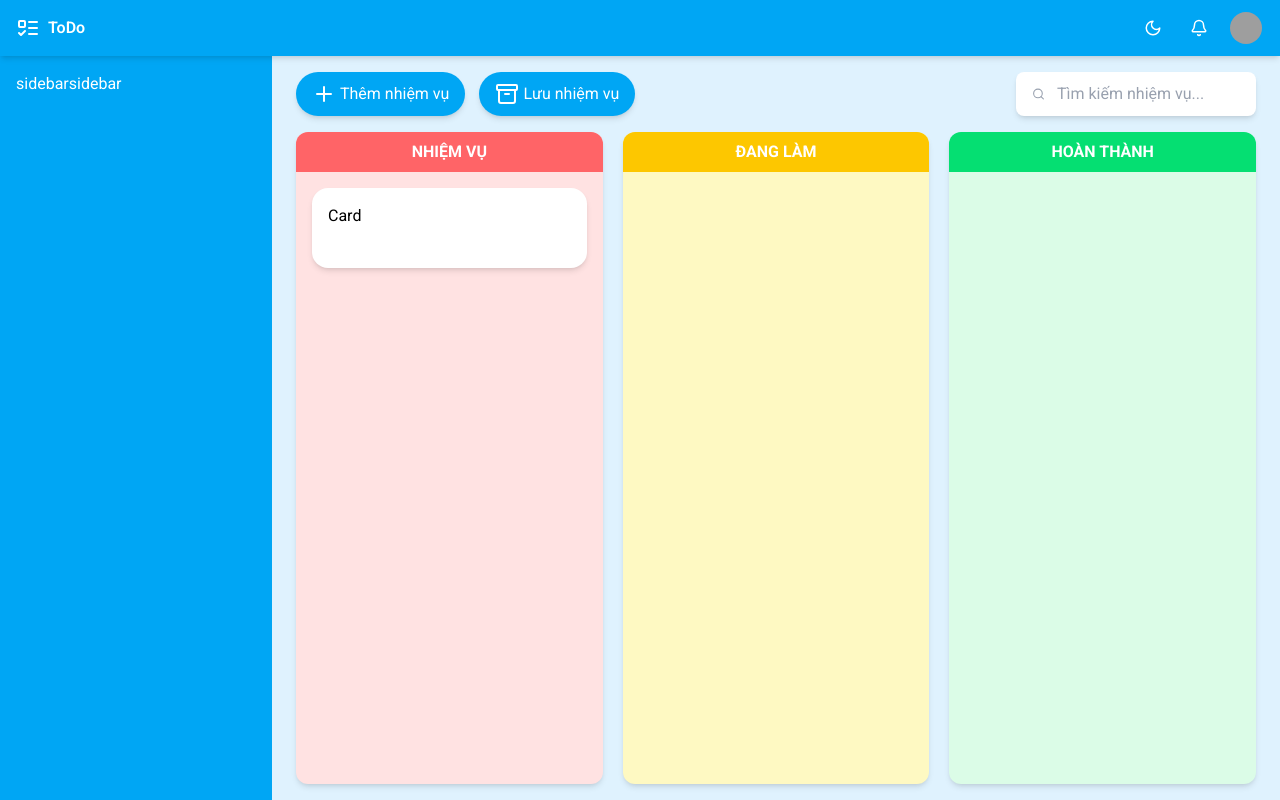
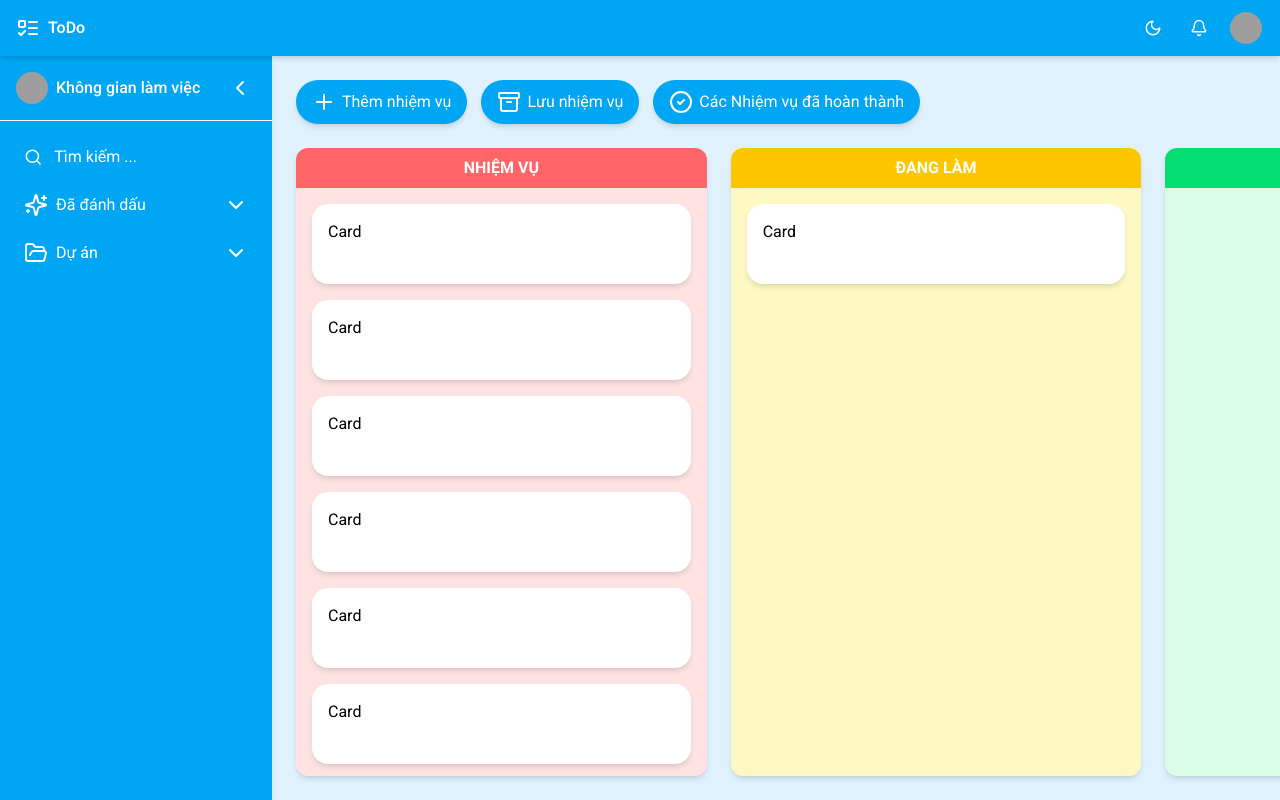
Before and after one commit to sylph03/Todolist, a React (Vite) app in the folder todolist-web/: page / in a window 1280 px wide. Built offline with nearby package versions, Linux system fonts and the light colour scheme; grey boxes are pictures that could not be loaded.

Commit message:
update layout: column, card, sidebar,...

```diff
--- a/todolist-web/src/App.jsx
+++ b/todolist-web/src/App.jsx
@@ -8,12 +8,12 @@ function App() {
   return (
     <>
       <ThemeProvider>
-        <div className="h-screen dark:bg-gray-800 text-white dark:text-gray-100 flex flex-col">
+        <div className="h-screen w-screen dark:bg-gray-800 text-white dark:text-gray-100 flex flex-col">
           {/* Thanh AppBar trên cùng */}
           <AppBar />
 
           {/* Container chứa Sidebar + Nội dung chính */}
-          <div className="flex flex-1">
+          <div className="flex flex-1 h-full relative">
             {/* Sidebar bên trái */}
             <SideBar />
 
--- a/todolist-web/src/components/AppBar/AppBar.jsx
+++ b/todolist-web/src/components/AppBar/AppBar.jsx
@@ -4,7 +4,7 @@ import { ListTodo, Bell, User } from 'lucide-react'
 
 function AppBar() {
   return (
-    <div className="w-full h-14 bg-sky-500 dark:bg-gray-800 flex items-center justify-between px-4 shadow-md z-1">
+    <div className="w-full h-HEIGHT_APPBAR bg-sky-500 dark:bg-gray-800 flex items-center justify-between px-4 shadow-md z-2">
       {/* AppBar Left */}
       <div className="flex items-center font-semibold">
         <ListTodo className="size-6 text-white mr-2" />
--- a/todolist-web/src/components/SideBar/SideBar.jsx
+++ b/todolist-web/src/components/SideBar/SideBar.jsx
@@ -1,11 +1,49 @@
 import React from 'react'
+import { ChevronLeft, Search, Sparkles, ChevronDown, FolderOpen } from 'lucide-react'
 
 const SideBar = () => {
   return (
-    <div className='min-w-68 p-4 bg-sky-500 dark:bg-gray-800 shadow-md hidden md:block'>
-      sidebar
-      {/* <br /><br /><br /><br /><br /><br /><br /><br /><br /><br /><br /><br /><br /><br /><br /><br /><br /><br /><br /><br /><br /><br /><br /><br /><br /><br /><br /><br /><br /><br /><br /><br /><br /><br /><br /><br /><br /><br /><br /><br /><br /><br /><br /><br /><br /><br /><br /><br /><br /><br /> */}
-      sidebar
+    <div className='z-1 absolute top-0 bottom-0 h-full max-w-WIDTH_SIDEBAR min-w-WIDTH_SIDEBAR bg-sky-500 dark:bg-gray-800 shadow-md overflow-y-auto animate-fadeOutLeft md:animate-none'>
+      <div className='flex items-center justify-between w-full p-4 border-b border-gray-50'>
+        <div className='flex items-center cursor-pointer hover:text-sky-100 dark:hover:text-gray-300 transition-all duration-300'>
+          <img src='https://inkythuatso.com/uploads/thumbnails/800/2023/03/9-anh-dai-dien-trang-inkythuatso-03-15-27-03.jpg' alt="User Avatar" className="h-8 w-8 rounded-full object-cover mr-2"/>
+          <div className='font-medium'>
+            Không gian làm việc
+          </div>
+        </div>
+        <button className='justify-end p-1 rounded-md hover:bg-white/20'>
+          <ChevronLeft />
+        </button>
+      </div>
+
+      <div className='p-4 flex flex-col gap-2'>
+        <div className="flex items-center bg-sky-500 dark:bg-gray-800 rounded-lg p-2 transition hover:bg-white/20 focus-within:bg-white/20 dark:focus-within:bg-gray-700 dark:hover:bg-gray-700 w-full group">
+          <Search className="text-white dark:text-gray-400 w-5 h-5" />
+          <input
+            type="text"
+            placeholder="Tìm kiếm ..."
+            className="bg-transparent outline-none text-white dark:text-gray-100 placeholder-white dark:placeholder-gray-400 pl-3 w-full"
+          />
+        </div>
+        <div className='p-2 hover:bg-white/20 rounded-lg flex items-center justify-between cursor-pointer dark:hover:bg-gray-700'>
+          <div className='flex gap-2'>
+            <Sparkles />
+            Đã đánh dấu
+          </div>
+          <div>
+            <ChevronDown />
+          </div>
+        </div>
+        <div className='p-2 hover:bg-white/20 rounded-lg flex items-center justify-between cursor-pointer dark:hover:bg-gray-700'>
+          <div className='flex gap-2'>
+            <FolderOpen />
+            Dự án
+          </div>
+          <div>
+            <ChevronDown />
+          </div>
+        </div>
+      </div>
     </div>
   )
 }
--- a/todolist-web/src/index.css
+++ b/todolist-web/src/index.css
@@ -2,11 +2,37 @@
 @custom-variant dark (&:where(.dark, .dark *));
 
 :root {
-font-family: 'Roboto'
+  font-family: 'Roboto'
 }
 
 button {
   cursor:pointer
+}
+
+
+
+@theme {
+
+  --spacing-SPACE_BOARD_CONTENT: 24px;
+  --spacing-HEIGHT_APPBAR: 56px;
+  --spacing-HEIGHT_BOARD_BAR: 44px;
+  --spacing-HEIGHT_BOARD_CONTENT: calc(100vh - var(--spacing-HEIGHT_APPBAR));
+  --spacing-HEIGHT_BOARD_COLUMN: calc(100vh - var(--spacing-HEIGHT_APPBAR) - var(--spacing-HEIGHT_BOARD_BAR) - 3*var(--spacing-SPACE_BOARD_CONTENT));
+  --spacing-WIDTH_SIDEBAR: 272px;
+  --spacing-PL_BOARD_CONTENT: calc(var(--spacing-WIDTH_SIDEBAR) + var(--spacing-SPACE_BOARD_CONTENT));
+  --spacing-WIDTH_BOARD_CONTENT: calc(100vw - var(--spacing-PL_BOARD_CONTENT) - var(--spacing-SPACE_BOARD_CONTENT));
+  --spacing-HEIGHT_COLUMN_TITLE: 40px;
+  --spacing-HEIGHT_COLUMN_CONTENT: calc(100% - var(--spacing-HEIGHT_COLUMN_TITLE));
+
+  --animate-fadeOutLeft: fadeOutLeft 0.3s ease forwards;
+  @keyframes fadeOutLeft {
+    0% {
+      transform: translateX(0);
+    }
+    100% {
+      transform: translateX(-100%);
+    }
+  }
 }
 
 /* Tùy chỉnh thanh cuộn */
@@ -39,5 +65,5 @@ button {
 }
 
 .button {
-  @apply flex items-center justify-center px-4 py-2.5 bg-sky-500 text-white shadow-md rounded-3xl dark:bg-gray-800 hover:opacity-85 transition-all duration-300
+  @apply flex items-center justify-center px-4 py-2.5 bg-sky-500 text-white shadow-md rounded-3xl dark:bg-gray-800 hover:opacity-90 transition-all duration-300
 }
--- a/todolist-web/src/pages/Boards/BoardContent/BoardContent.jsx
+++ b/todolist-web/src/pages/Boards/BoardContent/BoardContent.jsx
@@ -1,25 +1,29 @@
 import React from 'react'
-import { Plus, Search, Archive } from 'lucide-react'
+import { Plus, Search, Archive, CircleCheck } from 'lucide-react'
 
 const BoardContent = () => {
   return (
-    <div className="flex-1 px-6 py-4 text-white overflow-auto dark:bg-gray-700 bg-sky-100 h-full">
-
-      <div className='flex mb-4 justify-between flex-col lg:flex-row'>
+    <div className='w-full h-full'>
+      <div className="md:pl-PL_BOARD_CONTENT p-SPACE_BOARD_CONTENT text-white dark:bg-gray-700 bg-sky-100 transition-all duration-300 flex flex-col gap-SPACE_BOARD_CONTENT overflow-auto">
+        <div className='flex justify-between w-WIDTH_BOARD_CONTENT h-HEIGHT_BOARD_BAR min-w-5xl md:min-w-7xl'>
           <div className='flex gap-3.5'>
             <button className='button'>
-            <Plus className='mr-1' />
+              <Plus className='mr-1.5' />
               Thêm nhiệm vụ
             </button>
             <button className='button'>
-            <Archive className='mr-1' />
+              <Archive className='mr-1.5' />
               Lưu nhiệm vụ
+            </button>
+            <button className='button'>
+              <CircleCheck className='mr-1.5' />
+              Các Nhiệm vụ đã hoàn thành
             </button>
           </div>
 
           {/* <div className='uppercase font-semibold'>Today</div> */}
 
-        <div className="flex items-center bg-white dark:bg-gray-800 rounded-lg px-4 py-2 shadow-md hover:shadow-lg transition focus-within:ring-1 focus-within:ring-sky-500 dark:focus-within:ring-gray-500 max-w-[240px] mt-4 lg:mt-0">
+          <div className="flex items-center bg-white dark:bg-gray-800 rounded-lg px-4 py-2 shadow-md hover:shadow-lg transition focus-within:ring-1 focus-within:ring-sky-500 dark:focus-within:ring-gray-500 max-w-[240px]">
             <Search className="text-gray-400 w-5 h-5" />
             <input
               type="text"
@@ -29,27 +33,69 @@ const BoardContent = () => {
           </div>
         </div>
 
-      <div className="flex gap-5 w-fit lg:w-full">
-        <div className='relative basis-1/3 h-[calc(100vh-220px)] lg:h-[calc(100vh-148px)] rounded-xl shadow-md bg-red-100'>
-          <div className='flex items-center justify-center bg-red-400 h-10 rounded-t-xl font-bold uppercase min-w-[220px]'>
+        <div className="flex gap-SPACE_BOARD_CONTENT h-HEIGHT_BOARD_COLUMN min-w-5xl md:min-w-7xl">
+          <div className='relative basis-1/3 h-full rounded-xl shadow-md bg-red-100'>
+            <div className='flex items-center justify-center bg-red-400 h-HEIGHT_COLUMN_TITLE rounded-t-xl font-bold uppercase'>
               Nhiệm vụ
             </div>
-          <div className='p-4 space-y-4 '>
+            <div className='w-full h-HEIGHT_COLUMN_CONTENT pr-1'>
+              <div className='py-4 pl-4 pr-3 space-y-4 overflow-auto w-full h-full'>
+                <div className='w-full h-20 rounded-2xl p-4 shadow-md bg-white text-black'>
+                  Card
+                </div>
+                <div className='w-full h-20 rounded-2xl p-4 shadow-md bg-white text-black'>
+                  Card
+                </div>
+                <div className='w-full h-20 rounded-2xl p-4 shadow-md bg-white text-black'>
+                  Card
+                </div>
+                <div className='w-full h-20 rounded-2xl p-4 shadow-md bg-white text-black'>
+                  Card
+                </div>
+                <div className='w-full h-20 rounded-2xl p-4 shadow-md bg-white text-black'>
+                  Card
+                </div>
+                <div className='w-full h-20 rounded-2xl p-4 shadow-md bg-white text-black'>
+                  Card
+                </div>
+                <div className='w-full h-20 rounded-2xl p-4 shadow-md bg-white text-black'>
+                  Card
+                </div>
+                <div className='w-full h-20 rounded-2xl p-4 shadow-md bg-white text-black'>
+                  Card
+                </div>
+                <div className='w-full h-20 rounded-2xl p-4 shadow-md bg-white text-black'>
+                  Card
+                </div>
+                <div className='w-full h-20 rounded-2xl p-4 shadow-md bg-white text-black'>
+                  Card
+                </div>
                 <div className='w-full h-20 rounded-2xl p-4 shadow-md bg-white text-black'>
                   Card
                 </div>
               </div>
             </div>
-        <div className='relative basis-1/3 h-[calc(100vh-220px)] lg:h-[calc(100vh-148px)] rounded-xl shadow-md bg-yellow-100'>
-          <div className='flex items-center justify-center bg-yellow-400 h-10 rounded-t-xl font-bold uppercase min-w-[220px]'>
+          </div>
+          <div className='relative basis-1/3 h-full rounded-xl shadow-md bg-yellow-100'>
+            <div className='flex items-center justify-center bg-yellow-400 h-HEIGHT_COLUMN_TITLE rounded-t-xl font-bold uppercase'>
               Đang làm
             </div>
+            <div className='w-full h-HEIGHT_COLUMN_CONTENT pr-1'>
+              <div className='py-4 pl-4 pr-3 space-y-4 overflow-auto w-full h-full'>
+                <div className='w-full h-20 rounded-2xl p-4 shadow-md bg-white text-black'>
+                  Card
                 </div>
-        <div className='relative basis-1/3 h-[calc(100vh-220px)] lg:h-[calc(100vh-148px)] rounded-xl shadow-md bg-green-100'>
-          <div className='flex items-center justify-center bg-green-400 h-10 rounded-t-xl font-bold uppercase min-w-[220px]'>
-            Hoàn thành
               </div>
-          <div className='p-4 space-y-4'>
+            </div>
+          </div>
+          <div className='relative basis-1/3 h-full rounded-xl shadow-md bg-green-100'>
+            <div className='flex items-center justify-center bg-green-400 h-HEIGHT_COLUMN_TITLE rounded-t-xl font-bold uppercase'>
+              Nhiệm vụ
+            </div>
+            <div className='w-full h-HEIGHT_COLUMN_CONTENT pr-1'>
+              <div className='py-4 pl-4 pr-3 space-y-4 overflow-auto w-full h-full'>
+              </div>
+            </div>
           </div>
         </div>
       </div>
```
Lines whose indentation alone changed are shown as unchanged.
